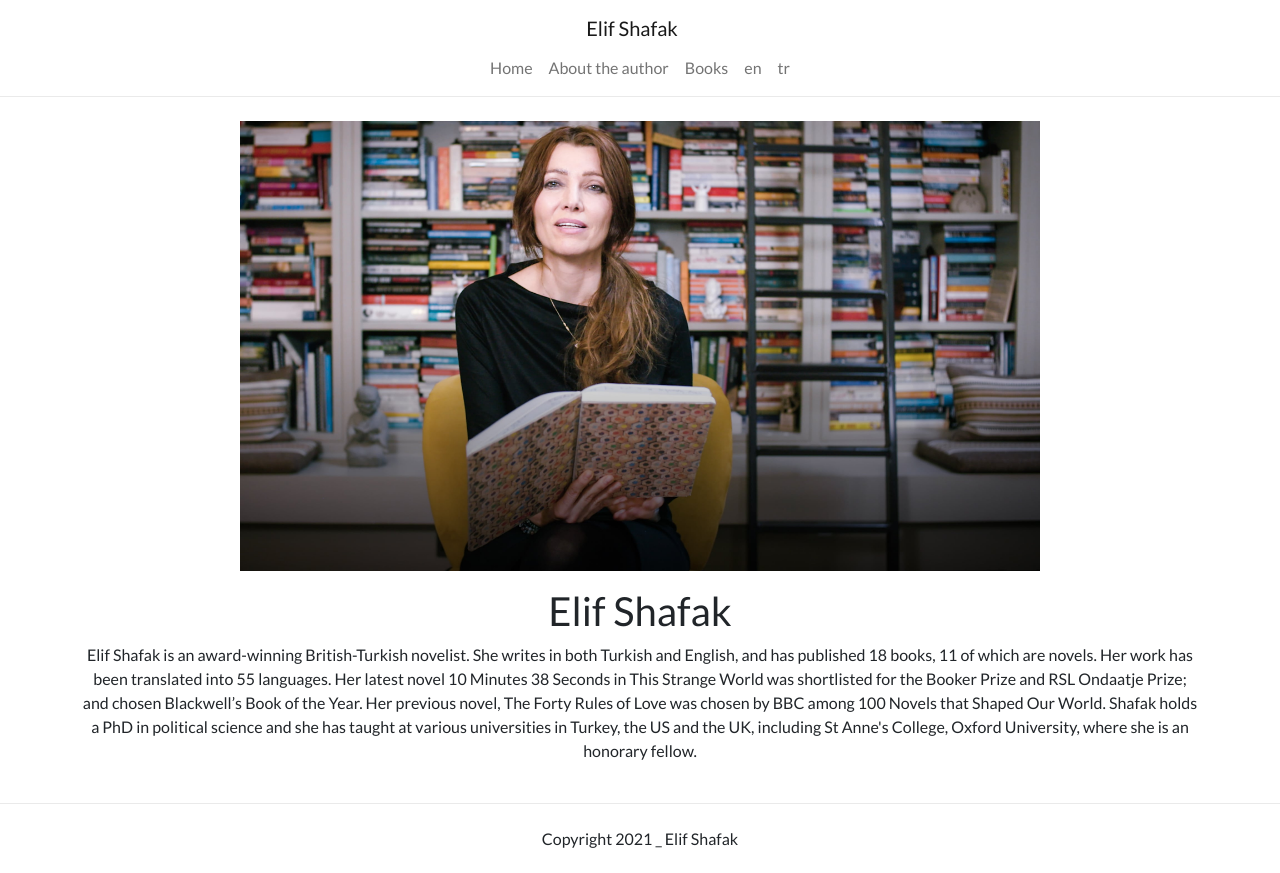
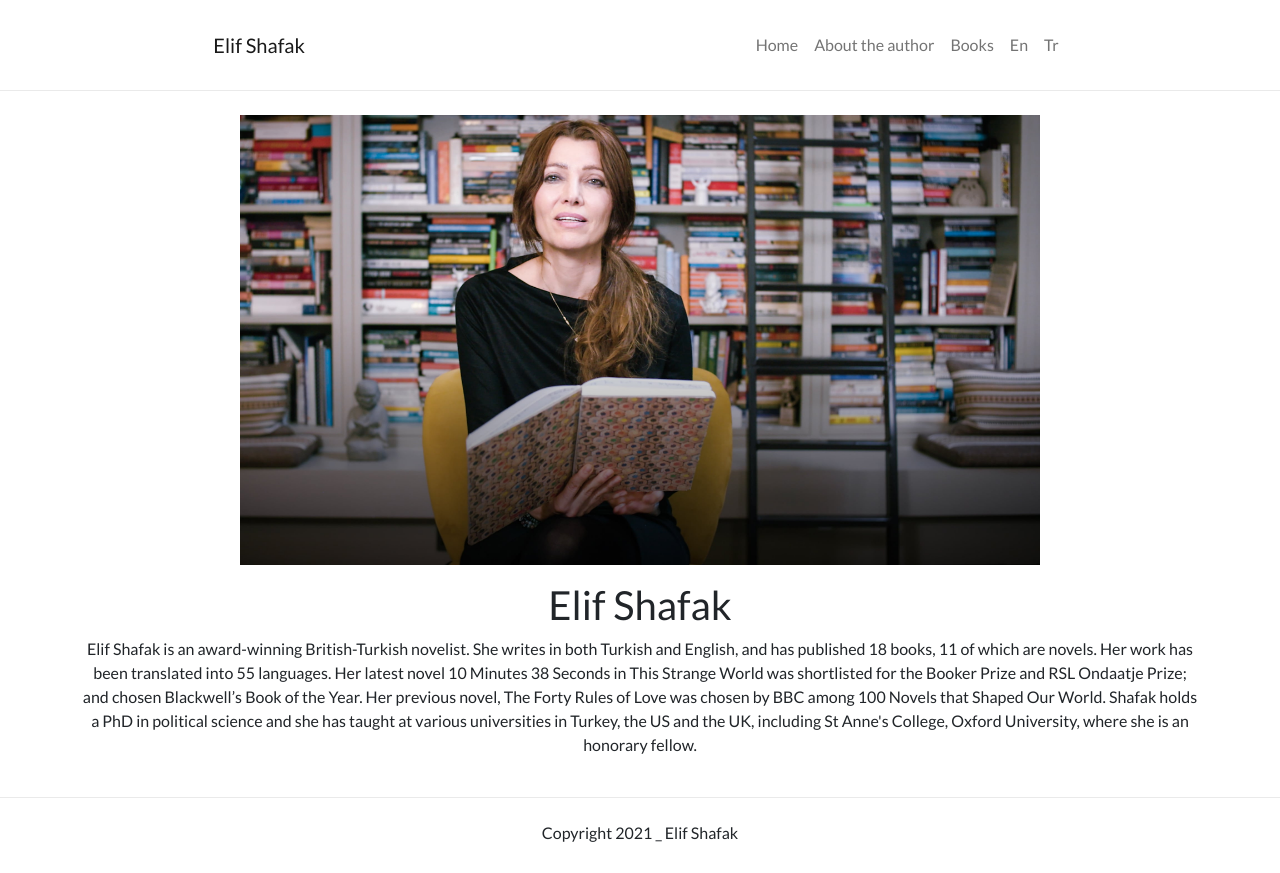
Before and after one commit to Amira-Chaabne/Discovering_NextJS, a Next.js app: page /otherStuff/About in a window 1280 px wide. Built offline with nearby package versions, Linux system fonts and the light colour scheme.

Commit message:
It is just that I want to push every update I make, weirdoo / Nav mobile css update

```diff
--- a/components/nav.js
+++ b/components/nav.js
@@ -1,5 +1,8 @@
 import Link from "next/link";
 import { useRouter } from "next/router";
+import styles from "../styles/Home.module.css";
+
+
 
 export default function Navbar() {
   const router = useRouter();
@@ -12,7 +15,7 @@ export default function Navbar() {
           data-toggle="collapse"
           data-target="#navbarNav1"
         >
-          Elif Shafak
+          <span className={styles.brandName}>Elif Shafak</span>
         </a>
       </Link>
       <button
@@ -43,7 +46,7 @@ export default function Navbar() {
               <a className="nav-link">Books</a>
             </Link>
           </li>
-          <div className="d-flex">
+          <div className={styles.tListDesktop}>
             {router.locales.map((locale) => (
               <li className="nav-item" key={locale}>
                 <Link href={router.asPath} locale={locale}>
@@ -89,8 +92,8 @@ export default function Navbar() {
               </a>
             </Link>
           </li>
-          <div className="d-flex">
-            <ul>
+          <div>
+            <ul className={styles.tListMobile}>
               {router.locales.map((locale) => (
                 <li className="nav-item" key={locale}>
                   <Link href={router.asPath} locale={locale}>
--- a/styles/Home.module.css
+++ b/styles/Home.module.css
@@ -1,3 +1,4 @@
+/* @import url("https://fonts.googleapis.com/css2?family=Philosopher&display=swap"); */
 .container {
   min-height: 80vh;
   padding: 0 0.5rem;
@@ -66,3 +67,25 @@
 .coming h2 {
   margin: 0;
 }
+/***/
+.tListMobile{
+      display: flex;
+    list-style-type: none;
+    padding: 0
+}
+.tListMobile li{
+  padding-right: 10px;
+  text-transform: capitalize;
+}
+.tListDesktop{
+  display: flex;
+}
+.tListDesktop li a{
+  text-transform: capitalize !important;
+}
+
+/**/
+/* .brandName {
+  font-family: "Philosopher", "Lato" !important;
+  font-size: 30px;
+} */
--- a/styles/globals.css
+++ b/styles/globals.css
@@ -1,32 +1,32 @@
-@import url('https://fonts.googleapis.com/css2?family=Lato&display=swap');
+@import url("https://fonts.googleapis.com/css2?family=Lato&display=swap");
+/* @import url("https://fonts.googleapis.com/css2?family=Philosopher&display=swap"); */
 
 html,
 body {
   padding: 0;
   margin: 0;
-  font-family: 'Lato', sans-serif !important;
+  font-family: "Lato", sans-serif !important;
 }
 
 * {
   box-sizing: border-box;
 }
-@media screen and (min-width : 992px){
+@media screen and (min-width: 992px) {
   nav {
-  width: 100%;
-  display: flex;
-  flex-direction: column;
+    padding: 25px 0 !important;
+    justify-content: space-around !important;
     border-bottom: 1px solid #eaeaea;
   }
 }
-@media screen and (max-width : 991px){
+@media screen and (max-width: 991px) {
   nav {
     padding: 20px 30px;
     border-bottom: 1px solid lightgray;
     margin-bottom: 30px;
   }
 }
-nav button{
-  border:0 !important;
+nav button {
+  border: 0 !important;
   outline: 0 !important;
   color: #fff !important;
 }
```
Lines whose indentation alone changed are shown as unchanged.
